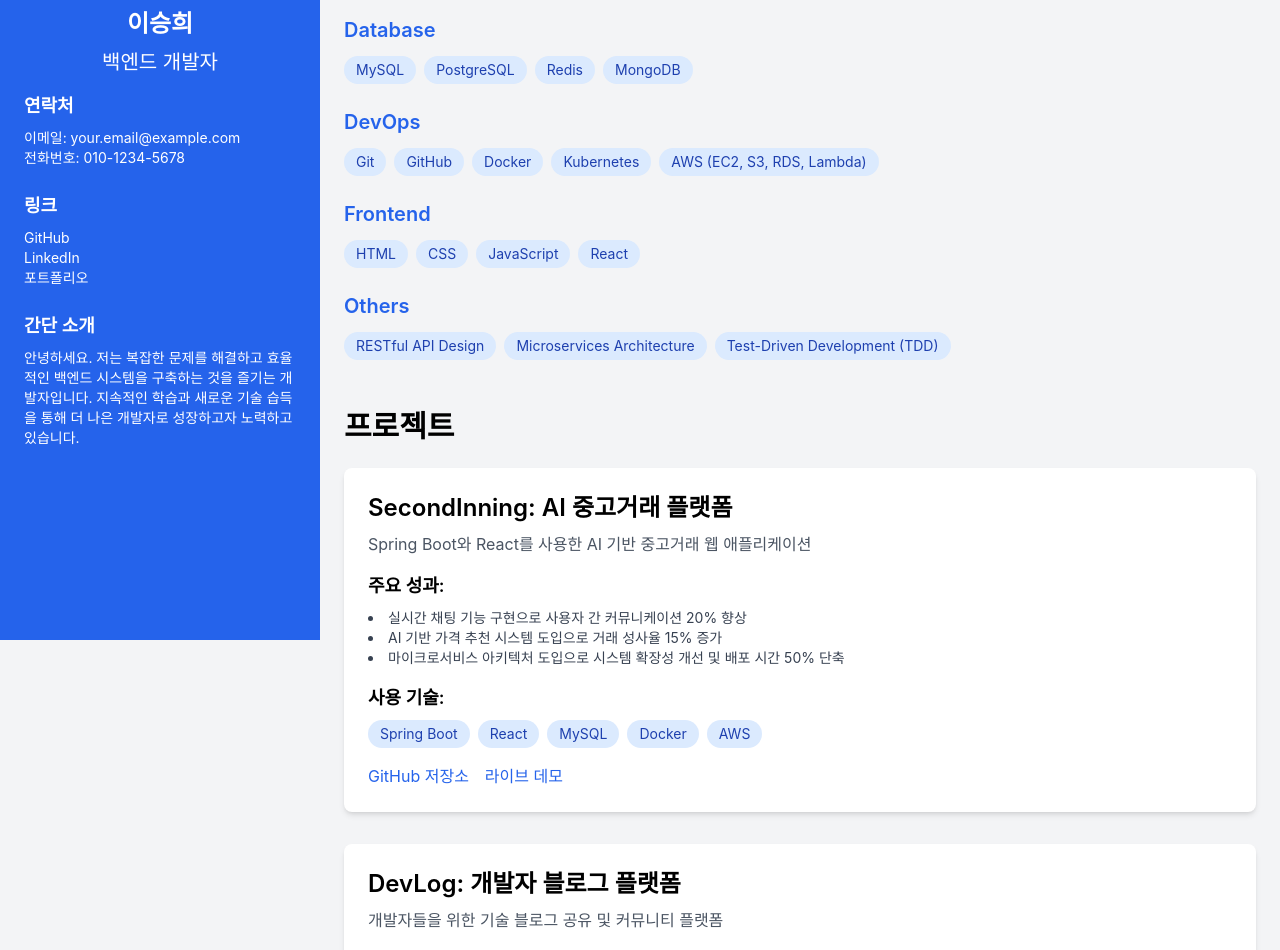
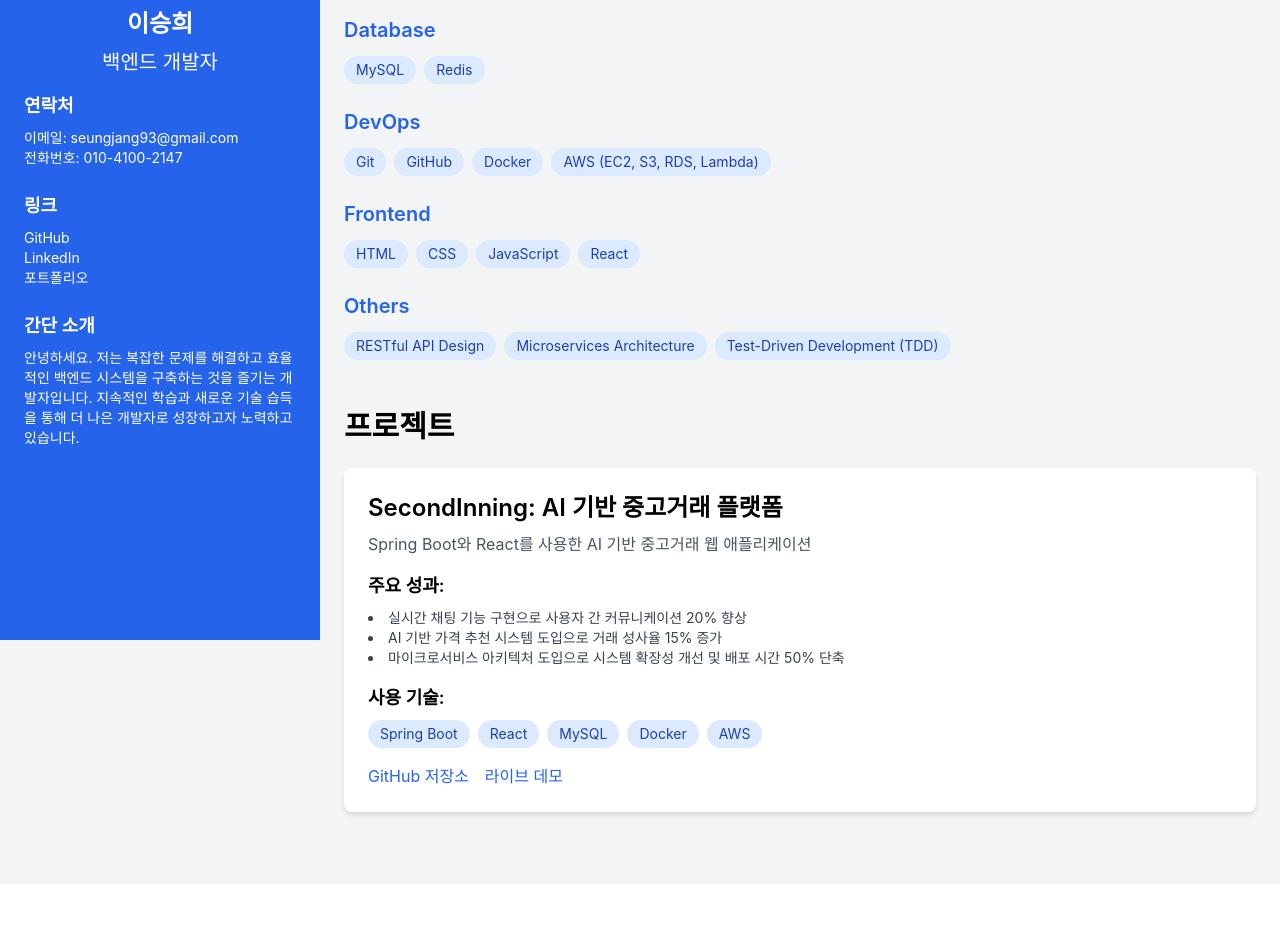
Before and after one commit to LLSNsssz/my-portfolio, a React (Create React App) app: page / in a window 1280 px wide. Shown: the part 160-1110 px from the top of the page. After the commit the page ends 1044 px from the top, so only its background shows below. Built offline with nearby package versions, Linux system fonts and the light colour scheme.

Commit message:
Portfolio Update

```diff
--- a/src/App.tsx
+++ b/src/App.tsx
@@ -1,20 +1,18 @@
 import React from 'react';
-import { Element } from 'react-scroll';
 import { ChevronDoubleDownIcon } from '@heroicons/react/24/solid';
-import profileImage from './assets/profile-image.jpg'; // 프로필 이미지 경로를 적절히 수정하세요
 
-const App: React.FC = () => {
+const Resume: React.FC = () => {
   const skills = [
     { category: "Backend", items: ["Java", "Spring Boot", "Spring MVC", "Spring Data JPA", "Spring Security"] },
-    { category: "Database", items: ["MySQL", "PostgreSQL", "Redis", "MongoDB"] },
-    { category: "DevOps", items: ["Git", "GitHub", "Docker", "Kubernetes", "AWS (EC2, S3, RDS, Lambda)"] },
+    { category: "Database", items: ["MySQL", "Redis"] },
+    { category: "DevOps", items: ["Git", "GitHub", "Docker", "AWS (EC2, S3, RDS, Lambda)"] },
     { category: "Frontend", items: ["HTML", "CSS", "JavaScript", "React"] },
     { category: "Others", items: ["RESTful API Design", "Microservices Architecture", "Test-Driven Development (TDD)"] }
   ];
 
   const projects = [
     {
-      title: "SecondInning: AI 중고거래 플랫폼",
+      title: "SecondInning: AI 기반 중고거래 플랫폼",
       description: "Spring Boot와 React를 사용한 AI 기반 중고거래 웹 애플리케이션",
       achievements: [
         "실시간 채팅 기능 구현으로 사용자 간 커뮤니케이션 20% 향상",
@@ -23,19 +21,7 @@ const App: React.FC = () => {
       ],
       technologies: ["Spring Boot", "React", "MySQL", "Docker", "AWS"],
       githubLink: "https://github.com/yourusername/secondinning",
-      liveDemo: "https://secondinning-demo.herokuapp.com"
-    },
-    {
-      title: "DevLog: 개발자 블로그 플랫폼",
-      description: "개발자들을 위한 기술 블로그 공유 및 커뮤니티 플랫폼",
-      achievements: [
-        "SEO 최적화로 검색 엔진 노출도 40% 증가",
-        "마크다운 에디터 구현으로 사용자 작성 시간 30% 단축",
-        "태그 기반 추천 시스템으로 사용자 체류 시간 25% 증가"
-      ],
-      technologies: ["Node.js", "Express", "MongoDB", "Vue.js", "Nginx"],
-      githubLink: "https://github.com/yourusername/devlog",
-      liveDemo: "https://devlog-platform.com"
+      liveDemo: "https://54.180.243.156.nip.io/"
     }
   ];
 
@@ -43,13 +29,13 @@ const App: React.FC = () => {
       <div className="flex min-h-screen bg-gray-100">
         {/* 왼쪽 사이드바 */}
         <div className="w-1/4 bg-blue-600 text-white p-6 fixed h-full overflow-auto">
-          <img src={profileImage} alt="이승희" className="w-32 h-32 rounded-full mx-auto mb-4 object-cover"/>
+          <img src="/api/placeholder/128" alt="이승희" className="w-32 h-32 rounded-full mx-auto mb-4 object-cover"/>
           <h1 className="text-2xl font-bold mb-2 text-center">이승희</h1>
           <p className="text-xl mb-4 text-center">백엔드 개발자</p>
           <div className="mb-6">
             <h2 className="text-lg font-semibold mb-2">연락처</h2>
-            <p className="text-sm">이메일: your.email@example.com</p>
-            <p className="text-sm">전화번호: 010-1234-5678</p>
+            <p className="text-sm">이메일: seungjang93@gmail.com</p>
+            <p className="text-sm">전화번호: 010-4100-2147</p>
           </div>
           <div className="mb-6">
             <h2 className="text-lg font-semibold mb-2">링크</h2>
@@ -70,7 +56,7 @@ const App: React.FC = () => {
 
         {/* 오른쪽 주요 내용 */}
         <div className="w-3/4 ml-auto p-6">
-          <Element name="skills" className="mb-12">
+          <div id="skills" className="mb-12">
             <h2 className="text-3xl font-bold mb-6">기술 스택</h2>
             {skills.map((skillGroup, index) => (
                 <div key={index} className="mb-6">
@@ -84,9 +70,9 @@ const App: React.FC = () => {
                   </div>
                 </div>
             ))}
-          </Element>
+          </div>
 
-          <Element name="projects" className="mb-12">
+          <div id="projects" className="mb-12">
             <h2 className="text-3xl font-bold mb-6">프로젝트</h2>
             {projects.map((project, index) => (
                 <div key={index} className="mb-8 bg-white p-6 rounded-lg shadow-md">
@@ -112,10 +98,10 @@ const App: React.FC = () => {
                   </div>
                 </div>
             ))}
-          </Element>
+          </div>
         </div>
       </div>
   );
 };
 
-export default App;
+export default Resume;
```
